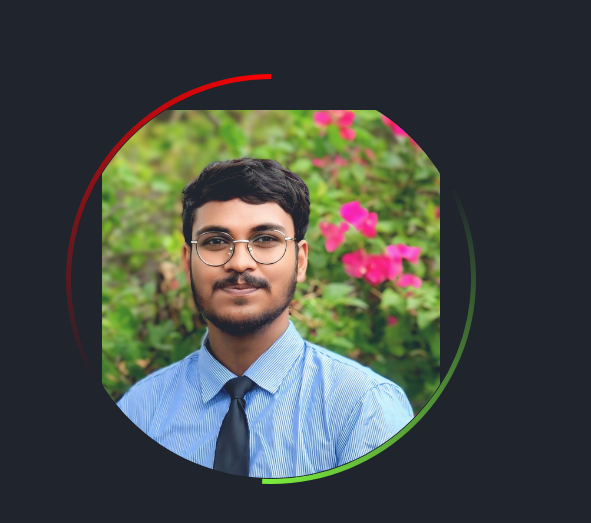
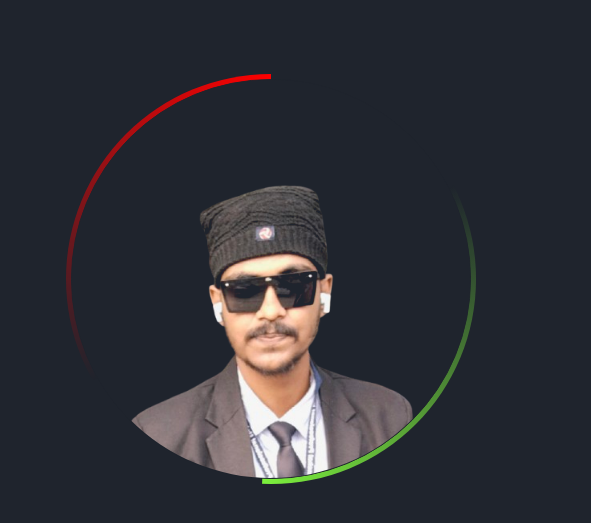
Before and after one commit to ritesh23s/portfolio, a plain HTML site: page index.html in a window 1280 px wide. Shown: the part 161-684 px from the top of the page, 689-1280 px from the left. Drawn offline with nearby package versions, Linux system fonts and the light colour scheme; a web font is replaced by a local one.

Commit message:
Update index.html

```diff
--- a/index.html
+++ b/index.html
@@ -58,7 +58,7 @@
        <div class="home-img">
            <div class="img-box">
                <div class="img-item">
-                   <img src="img/imguser.jpg">
+                   <img src="img/image.png">
                </div>
            </div>
        </div>
```
